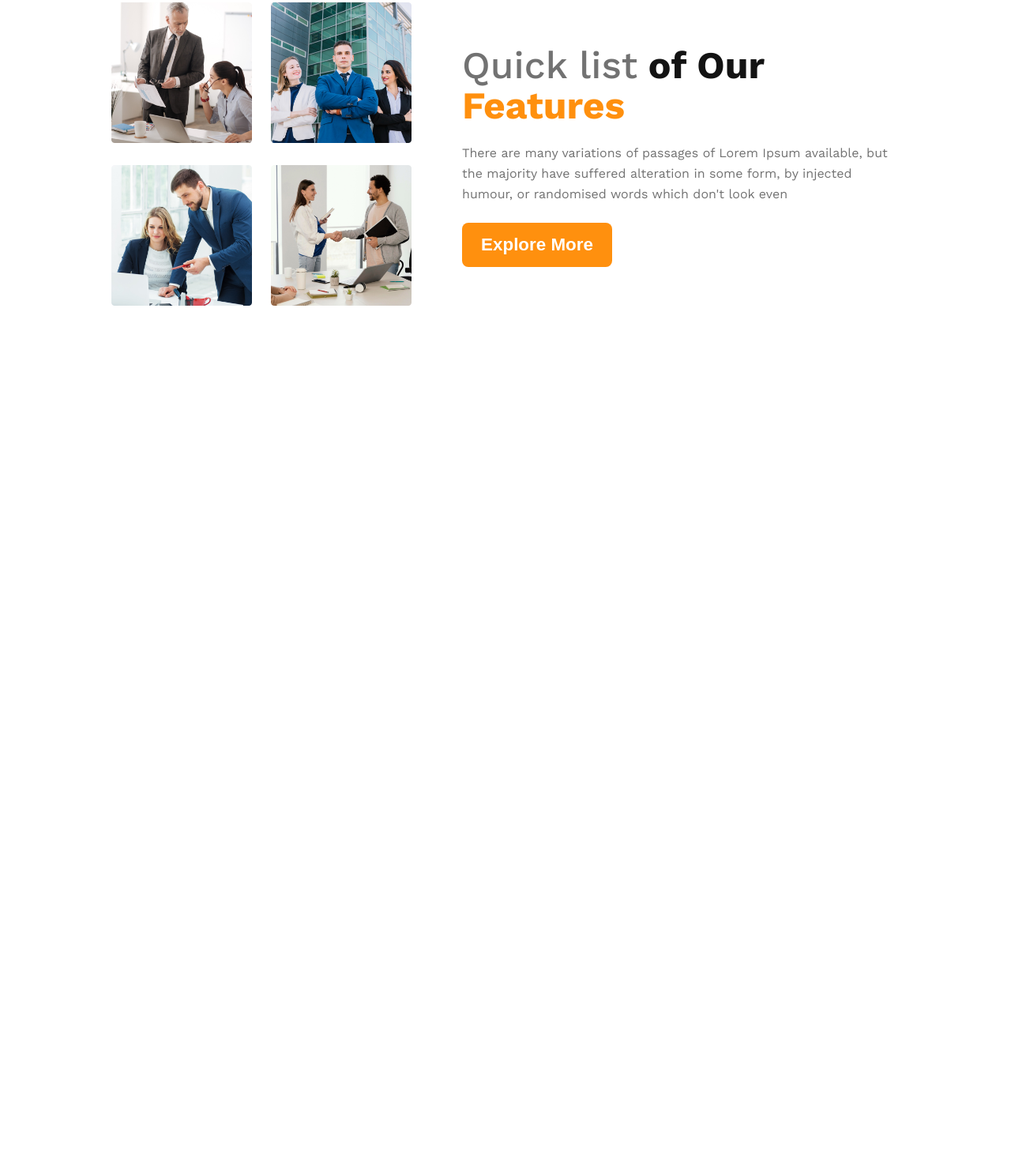
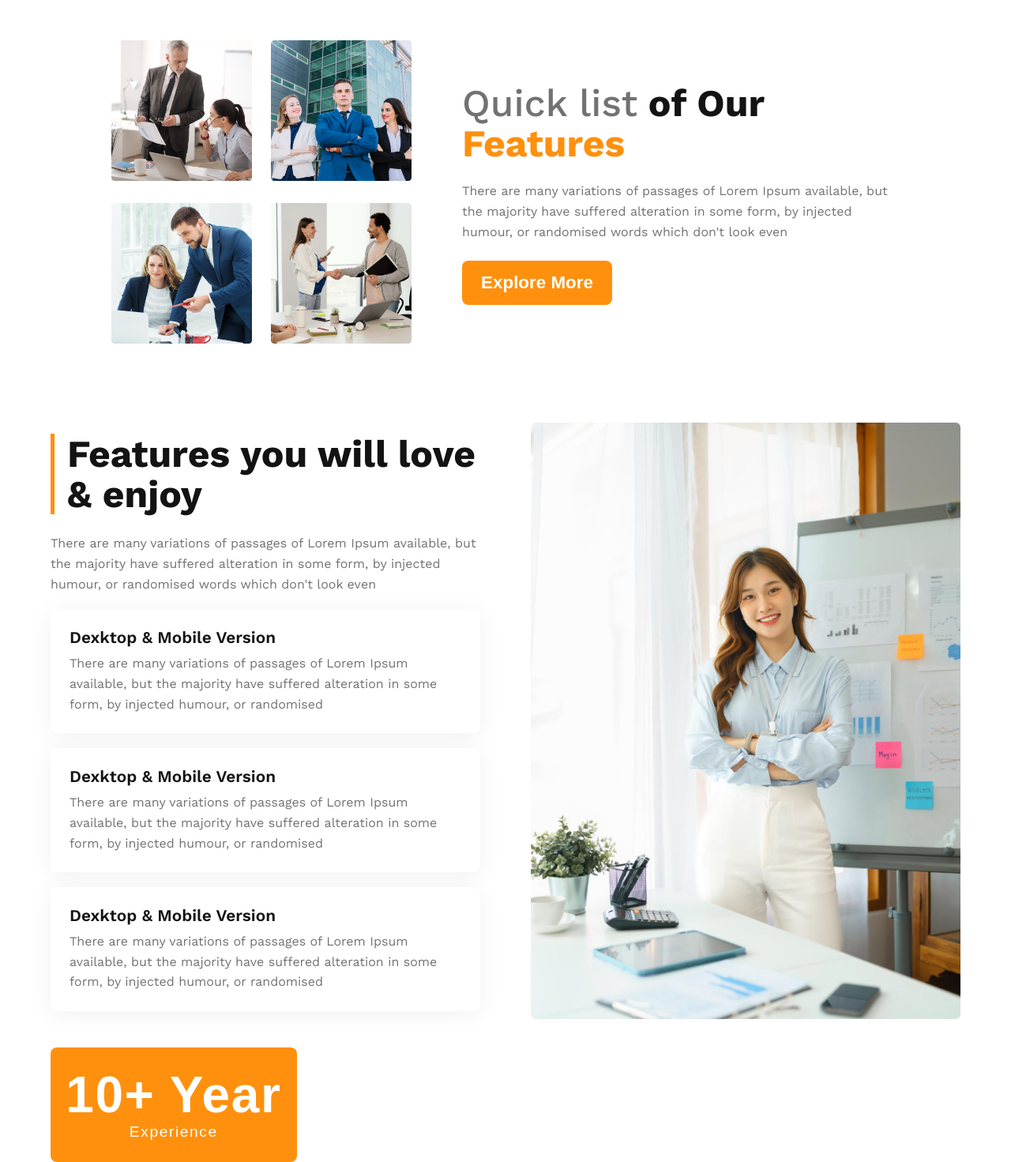
Before and after one commit to arasruislam/1.1_assignment, a plain HTML site: page index.html in a window 1280 px wide. Shown: the part 1177-2648 px from the top of the page at 79% size. Before the commit the page ends 1568 px from the top, so only its background shows below. Drawn offline with nearby package versions, Linux system fonts and the light colour scheme.

Commit message:
update index & css file

```diff
--- a/index.html
+++ b/index.html
@@ -87,6 +87,61 @@
         </div>
       </section>
       <!-- End Of Feature Section -->
+
+      <!-- Experience Section Start -->
+      <section id="experienc-section">
+        <div class="container experiences">
+          <div class="experience">
+            <div class="section-summary">
+              <div class="experience-title-text">
+                <h1 class="e-title">Features you will love & enjoy</h1>
+                <p class="e-description">
+                  There are many variations of passages of Lorem Ipsum
+                  available, but the majority have suffered alteration in some
+                  form, by injected humour, or randomised words which don't look
+                  even
+                </p>
+              </div>
+              <div class="experience-summary">
+                <div class="summary">
+                  <h3 class="summary-title">Dexktop & Mobile Version</h3>
+                  <p class="summary-details">
+                    There are many variations of passages of Lorem Ipsum
+                    available, but the majority have suffered alteration in some
+                    form, by injected humour, or randomised
+                  </p>
+                </div>
+                <div class="summary">
+                  <h3 class="summary-title">Dexktop & Mobile Version</h3>
+                  <p class="summary-details">
+                    There are many variations of passages of Lorem Ipsum
+                    available, but the majority have suffered alteration in some
+                    form, by injected humour, or randomised
+                  </p>
+                </div>
+                <div class="summary">
+                  <h3 class="summary-title">Dexktop & Mobile Version</h3>
+                  <p class="summary-details">
+                    There are many variations of passages of Lorem Ipsum
+                    available, but the majority have suffered alteration in some
+                    form, by injected humour, or randomised
+                  </p>
+                </div>
+              </div>
+            </div>
+            <div class="section-image">
+              <img src="./images/architect.png" alt="Architect Image" />
+            </div>
+          </div>
+          <div class="experience-duration">
+            <button class="experience-btn btn">
+              <span>10+ Year</span> <br />
+              Experience
+            </button>
+          </div>
+        </div>
+      </section>
+      <!-- End Of Experience Section -->
     </main>
     <!-- End Of Main Section -->
   </body>
--- a/styles/style.css
+++ b/styles/style.css
@@ -23,13 +23,21 @@ body {
 }
 .btn {
   color: #ffffff;
-  padding: 1rem 1.5rem;
   font-weight: 600;
   font-size: 1.4rem;
   line-height: 1.5rem;
   border: none;
   border-radius: 0.5rem;
   background-color: var(--Button-color);
+  transition: background-color 0.3s;
+}
+.btn:hover {
+    background-color: #d37912;
+    cursor: pointer;
+}
+.header-btn,
+.feature-btn {
+  padding: 1rem 1.5rem;
 }
 .container {
   width: 90%;
@@ -96,7 +104,7 @@ body {
   background: rgba(255, 144, 14, 0.1);
 }
 .banner {
-  padding-top: 5rem;
+  padding-top: 6rem;
   padding-bottom: 3rem;
   display: flex;
   flex-direction: column;
@@ -133,7 +141,7 @@ body {
 .feature {
   width: 95%;
   margin: 0 auto;
-  padding: 4rem 3rem 0 3rem;
+  padding: 6rem 3rem 0 3rem;
   display: flex;
   align-items: center;
   gap: 4rem;
@@ -172,3 +180,74 @@ body {
   margin: 1.4rem 0;
 }
 /* End Of Feature Section Style */
+
+/*
+*   Experience Section Style Start
+*/
+.experiences {
+  position: relative;
+}
+.experience {
+  padding: 6rem 0 2rem 0;
+  display: grid;
+  grid-template-columns: repeat(2, 1fr);
+  align-items: center;
+  column-gap: 4rem;
+}
+.section-summary {
+  text-align: left;
+}
+.e-title {
+  font-weight: 700;
+  font-size: 3rem;
+  line-height: 3.2rem;
+  color: var(--Heading-color);
+  border-left: 5px solid var(--Button-color);
+  padding-left: 1rem;
+}
+.e-description {
+  font-weight: 400;
+  font-size: 1rem;
+  line-height: 1.6rem;
+  margin-top: 1.5rem;
+  color: var(--Text-color);
+}
+.summary {
+  margin-top: 1.2rem;
+  padding: 1.5rem;
+  border-radius: 8px;
+  box-shadow: 0px 4px 30px rgba(0, 0, 0, 0.06);
+  background: #ffffff;
+  transition: transform 0.3s;
+}
+.summary:hover {
+  transform: scale(1.1);
+  cursor: pointer;
+}
+.summary-title {
+  font-weight: 600;
+  font-size: 1.3rem;
+  line-height: 1.5rem;
+  color: var(--Heading-color);
+}
+.summary-details {
+  font-weight: 400;
+  font-size: 1rem;
+  line-height: 1.6rem;
+  color: var(--Text-color);
+  margin-top: 0.5rem;
+}
+.section-image img {
+  width: 100%;
+}
+.experience-btn {
+  font-size: 1.2rem;
+  font-weight: 400;
+  letter-spacing: 0.1rem;
+  padding: 1.6rem 1.2rem;
+}
+.experience-btn span {
+  font-weight: 700;
+  font-size: 4rem;
+  line-height: 70px;
+}
```
